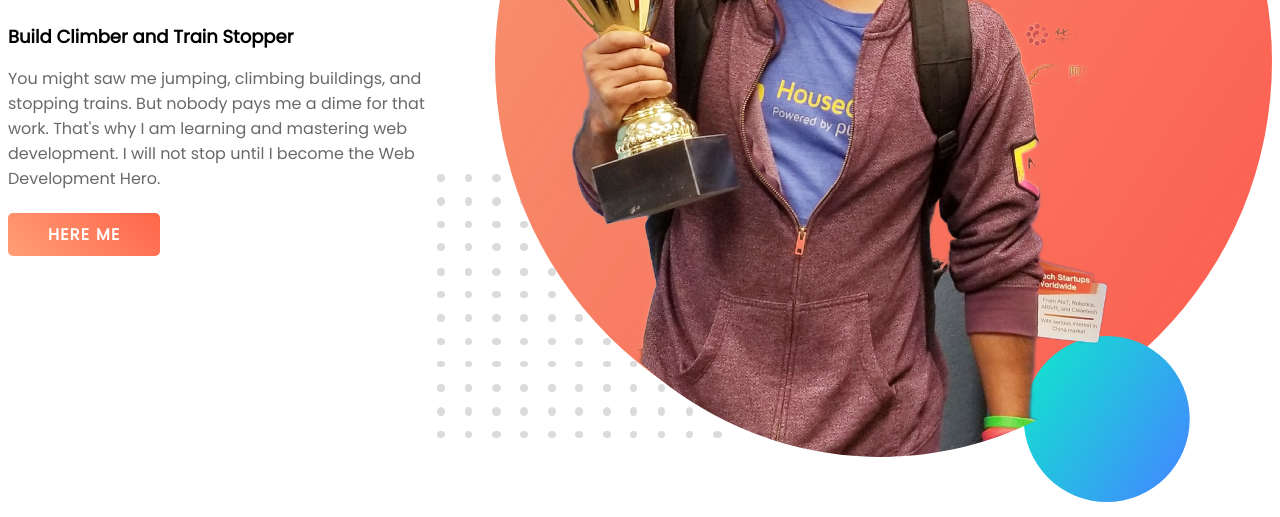
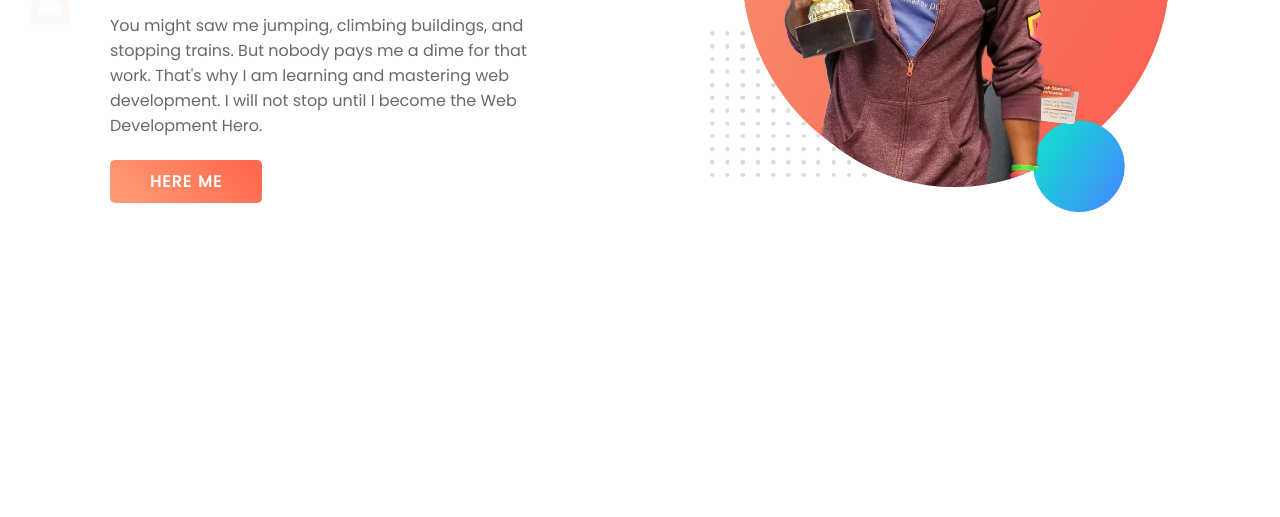
Before and after one commit to moniramoni/second-portfolio, a plain HTML site: page index.html in a window 1280 px wide. Shown: the part 335-852 px from the top of the page. After the commit the page ends 800 px from the top, so only its background shows below. Drawn offline with Linux system fonts and the light colour scheme.

Commit message:
top-section-done

```diff
--- a/index.html
+++ b/index.html
@@ -11,15 +11,15 @@
     <link rel="stylesheet" href="style.css">
 </head>
 <body>
-    <section class="top-section">
-        <div>
+    <section class="top-section top-background">
+        <div class="container">
             <h1>Welcome To</h1>
             <h1><span class="h1-style">Peter Parker</span> World</h1>
             <h2>Build Climber and Train Stopper</h2>
             <p>You might saw me jumping, climbing buildings, and stopping trains. But nobody pays me a dime for that work. That's why I am learning and mastering web development. I will not stop until I become the Web Development Hero.</p>
             <a target="_blank" href="https://www.programming-hero.com/">HERE ME</a>
         </div>
-        <div>
+        <div class="container">
             <img src="images/jhankar.png" alt="Jhankar Mahbub">
         </div>
     </section>
--- a/style.css
+++ b/style.css
@@ -1,13 +1,16 @@
 
 body{
     font-family: 'Poppins', sans-serif;
+    margin: 0;
 }
 
 .top-section{
     display: flex;
+    padding: 20px 40px 40px 40px;
 }
 h1{
     font-size: 50px;
+    line-height: 0.9em;
 }
 .h1-style{
    color: #ffa500;
@@ -28,3 +31,14 @@ a{
     letter-spacing: 0.08em;
     border-radius: 5px;
 }
+.container{
+    width: 50%;
+    padding: 70px;
+}
+.container img{
+    width: 100%;
+}
+.top-background{
+    background-image: url(images/top-banner.png);
+    background-repeat: no-repeat;
+}
```
